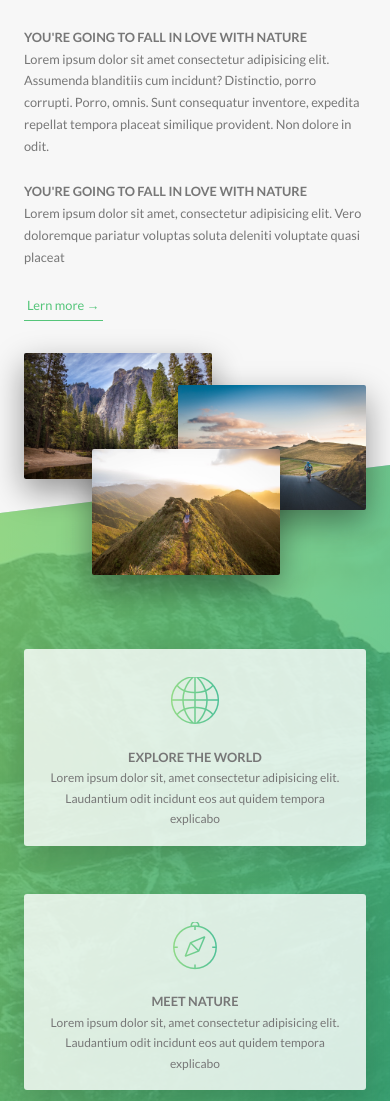
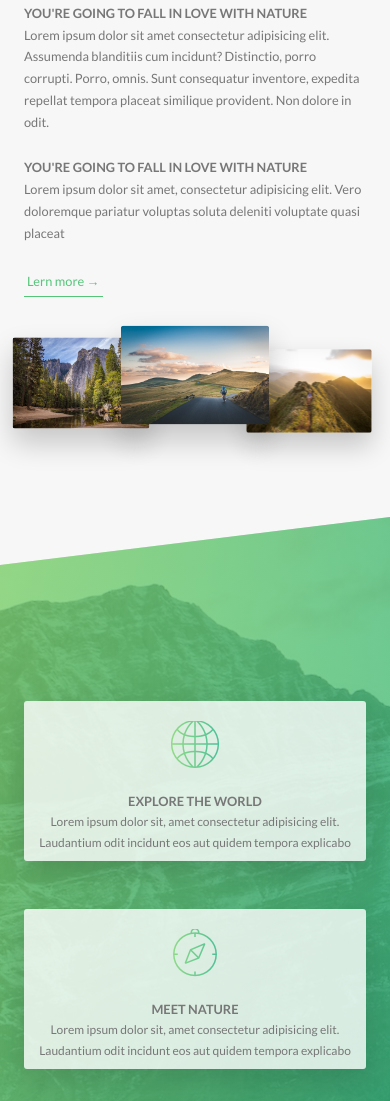
Before and after one commit to pawelczar/Natours, a website: page index.html in a window 390 px wide. Shown: the part 896-1997 px from the top of the page. Drawn offline with Linux system fonts and the light colour scheme.

Commit message:
added media queries to few sections

```diff
--- a/index.html
+++ b/index.html
@@ -47,7 +47,7 @@
     </header>
 
     <main>
-        <section class="about">
+        <section class="section-about">
             <div class="u-center-text u-margin-bottom-big">
                 <h2 class="heading-secondary">
                     Exciting tours for adventurous people
--- a/sass/base/_utilities.scss
+++ b/sass/base/_utilities.scss
@@ -7,9 +7,14 @@
 }
 .u-margin-bottom-medium{
     margin-bottom: 4rem;
+
+    @include respond(tab-port){
+        margin-bottom: 3rem;
+    }
 }
 .u-margin-top-big{
     margin-top: 8rem;
+
 }
 
 .u-margin-top-huge{
@@ -17,4 +22,8 @@
 }
 .u-margin-bottom-big{
     margin-bottom: 8rem;
+
+    @include respond(tab-port){
+        margin-bottom: 5rem !important;
+    }
 }
--- a/sass/components/_composition.scss
+++ b/sass/components/_composition.scss
@@ -9,17 +9,40 @@
         z-index: 10;
         transition: all 0.2s;
 
+        @include respond(tab-port){
+            width: 33.333333%;
+            position: relative;
+            float: left;
+            box-shadow: 0 1.5rem 3rem rgba($color-black, 0.2);
+        }
+
         &--p1{
             left: 0;
             top: -2rem;
+            @include respond(tab-port){
+                top: 0;
+                transform: scale(1.2);
+            }
         }
         &--p2{
             right: 0;
             top: 2rem;
+            @include respond(tab-port){
+                top: -1rem;
+                transform: scale(1.3);
+                z-index: 100;
+
+            }
         }
         &--p3{
             left: 20%;
             top: 10rem;
+            @include respond(tab-port){
+                top: 1rem;
+                left: 0;
+                transform: scale(1.1);
+
+            }
         }
 
         &:hover{
--- a/sass/components/_feature-box.scss
+++ b/sass/components/_feature-box.scss
@@ -6,6 +6,9 @@
     border-radius: 3px;
     box-shadow: 0 1.5rem 4rem rgba($color-black, 0.15);
     transition: transform 0.2s;
+    @include respond(tab-port){
+        padding: 1rem;
+    }
     &__icon{
         font-size: 6rem;
         margin-bottom: 3rem;
@@ -13,6 +16,9 @@
         background-clip: text;
         -webkit-background-clip: text;
         color: transparent;
+        @include respond(tab-port){
+            margin-bottom: 0;
+        }
     }
     &:hover{
         transform: translateY(-1.5rem) scale(1.03);
--- a/sass/layout/_footer.scss
+++ b/sass/layout/_footer.scss
@@ -11,6 +11,9 @@
     &__logo-box{
         text-align: center;
         margin-bottom: 8rem;
+        @include respond(tab-port){
+            margin-bottom: 6rem;
+         }
 
     }
 
--- a/sass/pages/_home.scss
+++ b/sass/pages/_home.scss
@@ -1,7 +1,10 @@
-.about{
+.section-about{
     background-color: $color-grey-light-1;
     padding: 25rem 0;
     margin-top: -20vh;
+    @include respond(tab-land){
+        padding: 20rem 0;
+    }
 }
 
 .section-futures{
@@ -15,23 +18,36 @@
    & > *{
        transform: skewY(7deg);
    }
+   @include respond(tab-land){
+    padding: 10rem 0;
+}
 }
 
 .section-tours{
     background-color: $color-grey-light-1;
     padding: 25rem 0 15rem 0;
     margin-top: -10rem;
+
+    @include respond(tab-land){
+        padding: 20rem 0 10rem 0;
+    }
 }
 
 .section-stories{
     position: relative;
     padding: 15rem 0;
+
+    @include respond(tab-land){
+        padding: 10rem 0;
+    }
 }
 
 .section-book{
     padding: 15rem 0;
     background-image: linear-gradient(to right bottom, $color-primary-light, $color-primary-dark);
-
+    @include respond(tab-land){
+        padding: 10rem 0;
+    }
 }
 
 .book{
```
Also changed, not shown: css/style.css.
